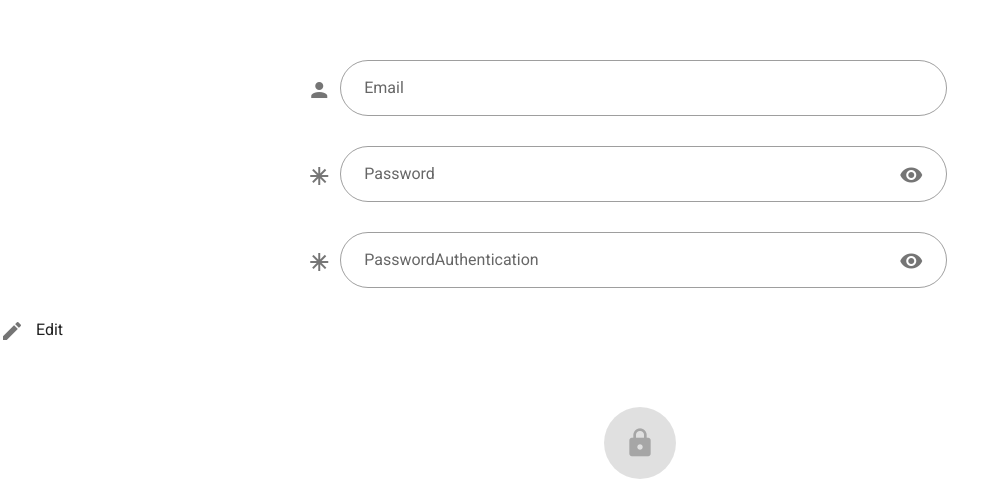
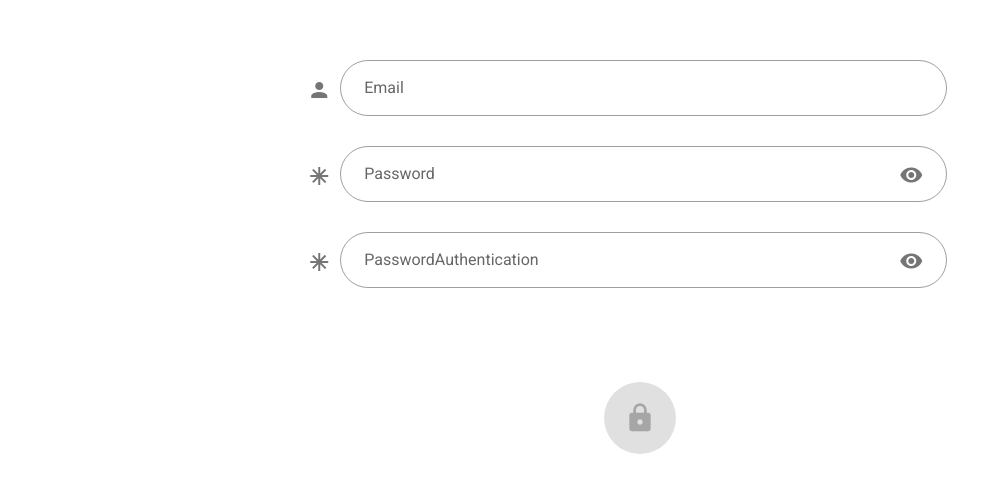
Before and after one commit to Niv-Kor/Strongbox, a Vue app in the folder Strongbox/: page /#/sign-up in a window 1280 px wide. Shown: the part 356-835 px from the top of the page, without its empty margins (0-1007 px from the left). After the commit the page ends 810 px from the top, so only its background shows below. Built offline with nearby package versions, Linux system fonts and the light colour scheme.

Commit message:
Fixed a minor template issue in SignUpPage

```diff
--- a/Strongbox/src/components/SingUpPage.vue
+++ b/Strongbox/src/components/SingUpPage.vue
@@ -35,8 +35,6 @@
             :color='colors.primary'
             @click:append='showPassword = !showPassword'
         />
-         <v-icon left>mdi-pencil</v-icon> Edit
-
         <v-layout justify-center>
             <v-btn
                 class='white--text'
```
